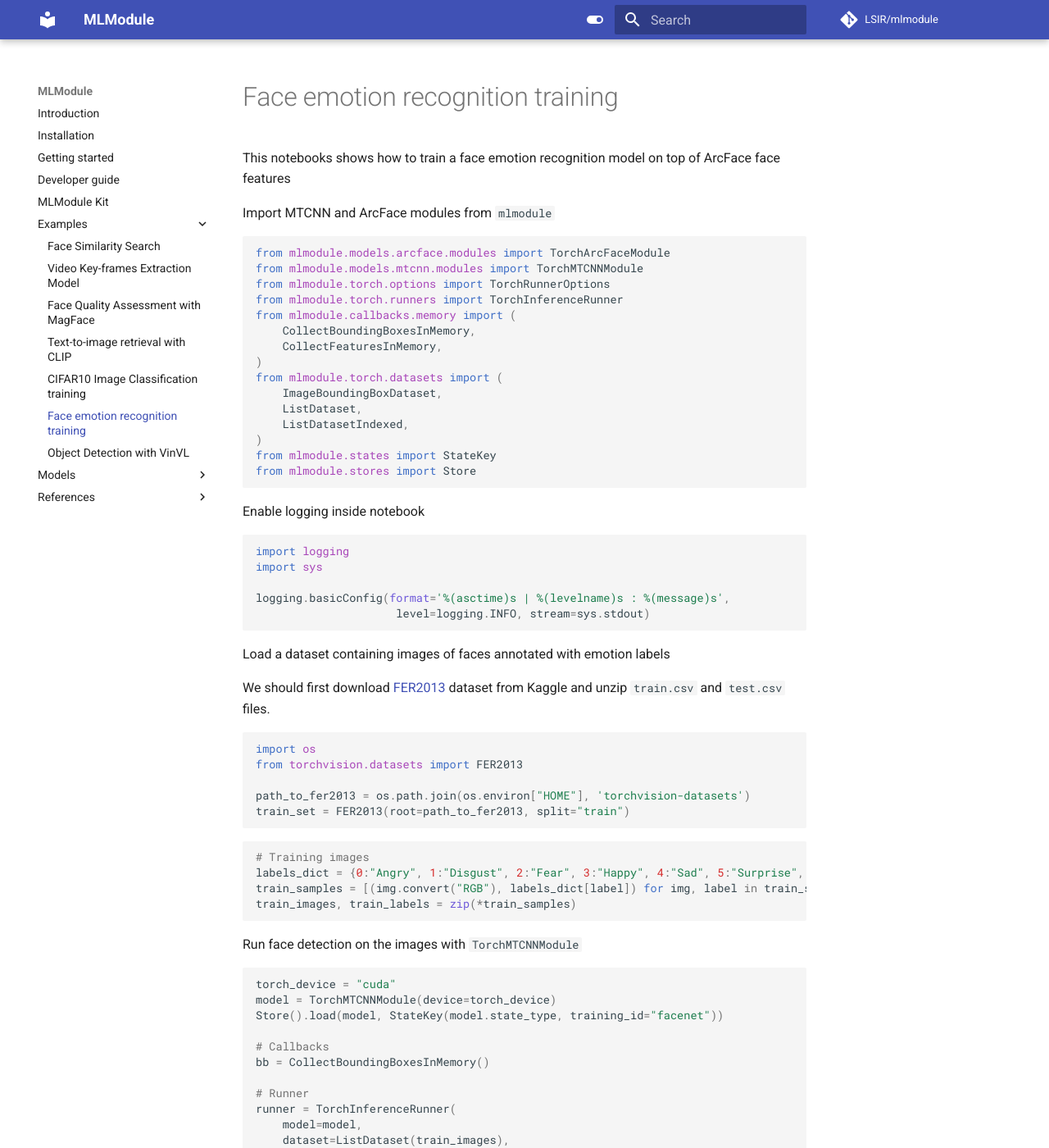
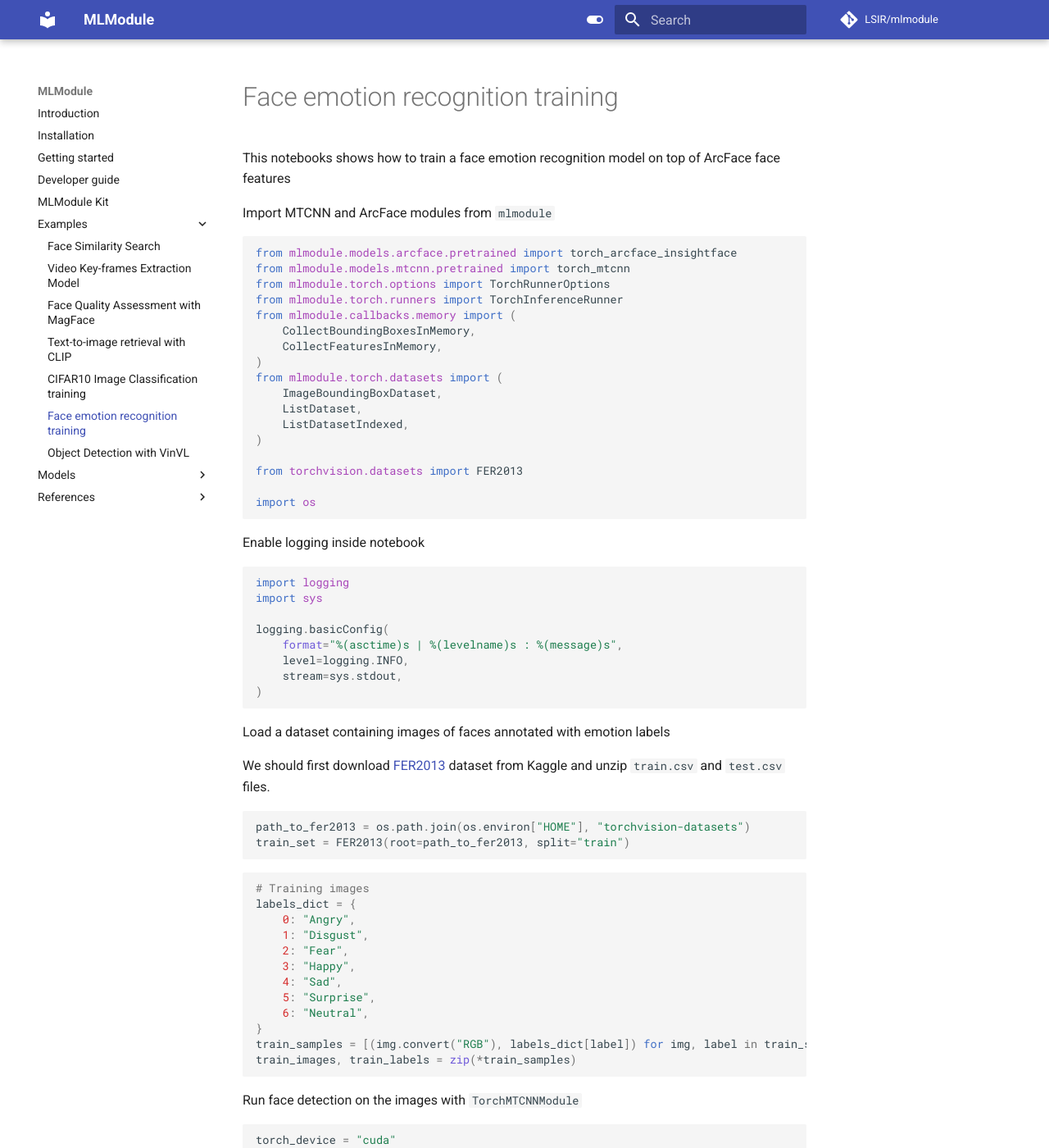
Before and after one commit to mozuma/mozuma, an MkDocs documentation site: the page built from docs/examples/train_face_emotion_recognizer.md, in a window 1280 px wide and 1400 px high. Shown: the whole window at 82% size. Built offline with MkDocs 1.6.1 and Material for MkDocs 9.7.7, drawn with Linux system fonts in a browser that asks for light colours; comment, search, counter and statistics services are not loaded; some of the changed text lies outside the part shown.

Commit message:
Example: Emotion face recognition (#169)
* Fixes #150

````diff
--- a/docs/examples/train_face_emotion_recognizer.md
+++ b/docs/examples/train_face_emotion_recognizer.md
@@ -22,8 +22,8 @@ Import MTCNN and ArcFace modules from `mlmodule`
 
 
 ```python
-from mlmodule.models.arcface.modules import TorchArcFaceModule
-from mlmodule.models.mtcnn.modules import TorchMTCNNModule
+from mlmodule.models.arcface.pretrained import torch_arcface_insightface
+from mlmodule.models.mtcnn.pretrained import torch_mtcnn
 from mlmodule.torch.options import TorchRunnerOptions
 from mlmodule.torch.runners import TorchInferenceRunner
 from mlmodule.callbacks.memory import (
@@ -35,10 +35,12 @@ from mlmodule.torch.datasets import (
     ListDataset,
     ListDatasetIndexed,
 )
-from mlmodule.states import StateKey
-from mlmodule.stores import Store
 
+from torchvision.datasets import FER2013
+
+import os
 ```
+
 
 Enable logging inside notebook
 
@@ -46,8 +48,11 @@ Enable logging inside notebook
 import logging
 import sys
 
-logging.basicConfig(format='%(asctime)s | %(levelname)s : %(message)s',
-                     level=logging.INFO, stream=sys.stdout)
+logging.basicConfig(
+    format="%(asctime)s | %(levelname)s : %(message)s",
+    level=logging.INFO,
+    stream=sys.stdout,
+)
 ```
 
 Load a dataset containing images of faces annotated with emotion labels
@@ -56,16 +61,21 @@ We should first download [FER2013](https://www.kaggle.com/competitions/challenge
 
 
 ```python
-import os
-from torchvision.datasets import FER2013
-
-path_to_fer2013 = os.path.join(os.environ["HOME"], 'torchvision-datasets')
+path_to_fer2013 = os.path.join(os.environ["HOME"], "torchvision-datasets")
 train_set = FER2013(root=path_to_fer2013, split="train")
 ```
 
 ```python
 # Training images
-labels_dict = {0:"Angry", 1:"Disgust", 2:"Fear", 3:"Happy", 4:"Sad", 5:"Surprise", 6:"Neutral"}
+labels_dict = {
+    0: "Angry",
+    1: "Disgust",
+    2: "Fear",
+    3: "Happy",
+    4: "Sad",
+    5: "Surprise",
+    6: "Neutral",
+}
 train_samples = [(img.convert("RGB"), labels_dict[label]) for img, label in train_set]
 train_images, train_labels = zip(*train_samples)
 ```
@@ -75,8 +85,7 @@ Run face detection on the images with `TorchMTCNNModule`
 
 ```python
 torch_device = "cuda"
-model = TorchMTCNNModule(device=torch_device)
-Store().load(model, StateKey(model.state_type, training_id="facenet"))
+model = torch_mtcnn(device=torch_device)
 
 # Callbacks
 bb = CollectBoundingBoxesInMemory()
@@ -87,21 +96,18 @@ runner = TorchInferenceRunner(
     dataset=ListDataset(train_images),
     callbacks=[bb],
     options=TorchRunnerOptions(
-        data_loader_options={'batch_size': 32},
-        device=torch_device,
-        tqdm_enabled=True
+        data_loader_options={"batch_size": 32}, device=torch_device, tqdm_enabled=True
     ),
 )
 runner.run()
+```
 
-```
 
 Extract face features with `TorchArcFaceModule`
 
 
 ```python
-arcface = TorchArcFaceModule(device=torch_device)
-Store().load(arcface, StateKey(arcface.state_type, training_id="insightface"))
+arcface = torch_arcface_insightface(device=torch_device)
 
 # Dataset
 dataset = ImageBoundingBoxDataset(
@@ -118,9 +124,7 @@ runner = TorchInferenceRunner(
     dataset=dataset,
     callbacks=[ff],
     options=TorchRunnerOptions(
-        data_loader_options={'batch_size': 32},
-        device=torch_device,
-        tqdm_enabled=True
+        data_loader_options={"batch_size": 32}, device=torch_device, tqdm_enabled=True
     ),
 )
 runner.run()
@@ -137,17 +141,10 @@ from mlmodule.torch.datasets import TorchTrainingDataset
 from mlmodule.torch.runners import TorchTrainingRunner
 from mlmodule.torch.options import TorchTrainingOptions
 from mlmodule.labels.base import LabelSet
-```
 
-```python
 import torch
 import torch.nn.functional as F
-import torch.nn as nn
 import torch.optim as optim
-```
-
-```python
-
 ```
 
 Define the training dataset
@@ -184,10 +179,7 @@ Define the linear classifier
 ```python
 in_features = len(ff.features[0])
 
-classifier = LinearClassifierTorchModule(
-    in_features=in_features,
-    label_set=label_set
-)
+classifier = LinearClassifierTorchModule(in_features=in_features, label_set=label_set)
 ```
 
 Define the trainer
@@ -217,7 +209,7 @@ trainer = TorchTrainingRunner(
         },
         validate_every=1,
         num_epoch=5,
-        tqdm_enabled=True
+        tqdm_enabled=True,
     ),
 )
 trainer.run()
--- a/docs/requirements.txt
+++ b/docs/requirements.txt
@@ -6,3 +6,7 @@ mkdocs-bibtex
 mkdocs-material
 mkdocs-markdownextradata-plugin
 mkdocstrings-python-legacy
+
+# For notebooks
+black
+jupytext
````
Also changed, not shown: other parts of docs/examples/train_face_emotion_recognizer.md (+9 -11 lines), docs/examples/train_face_emotion_recognizer.ipynb, 1 other file.
